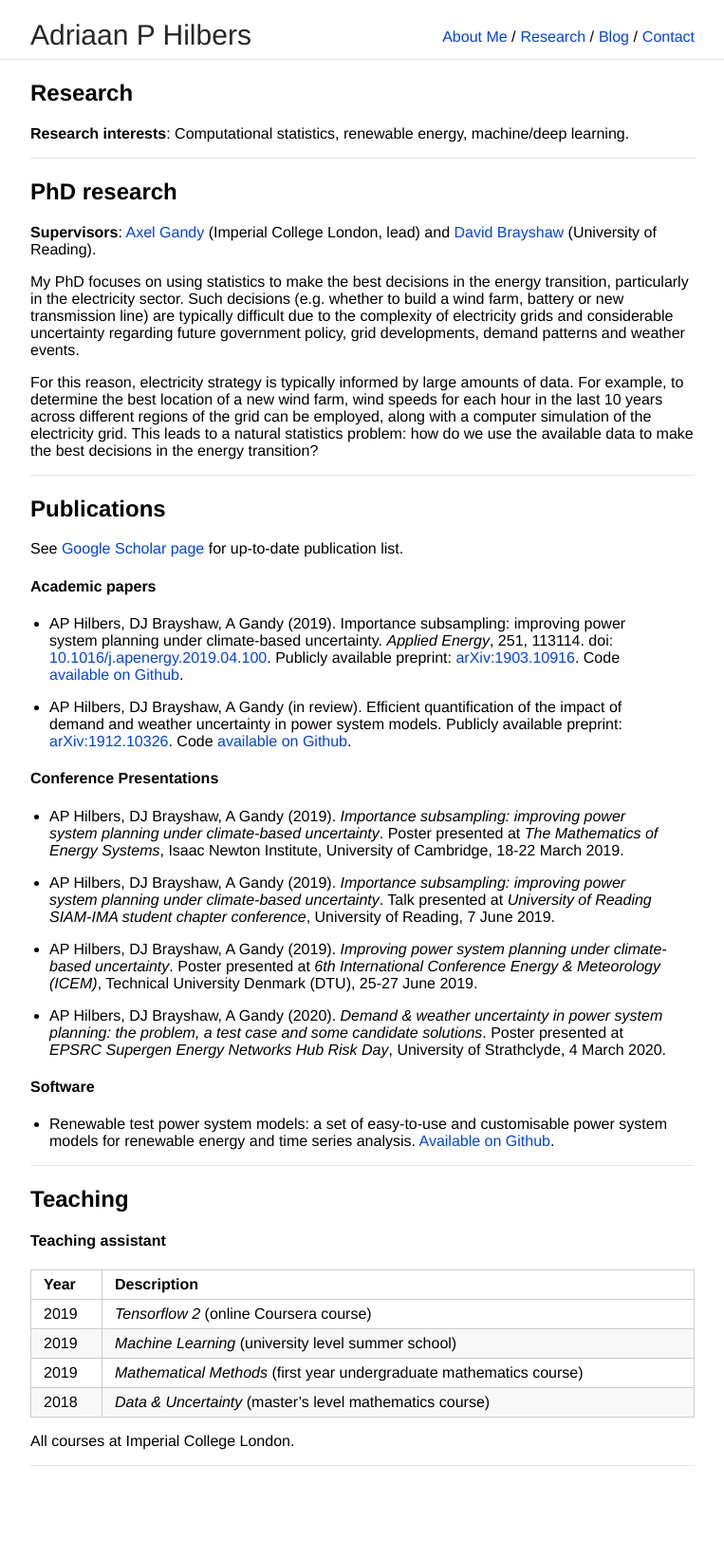
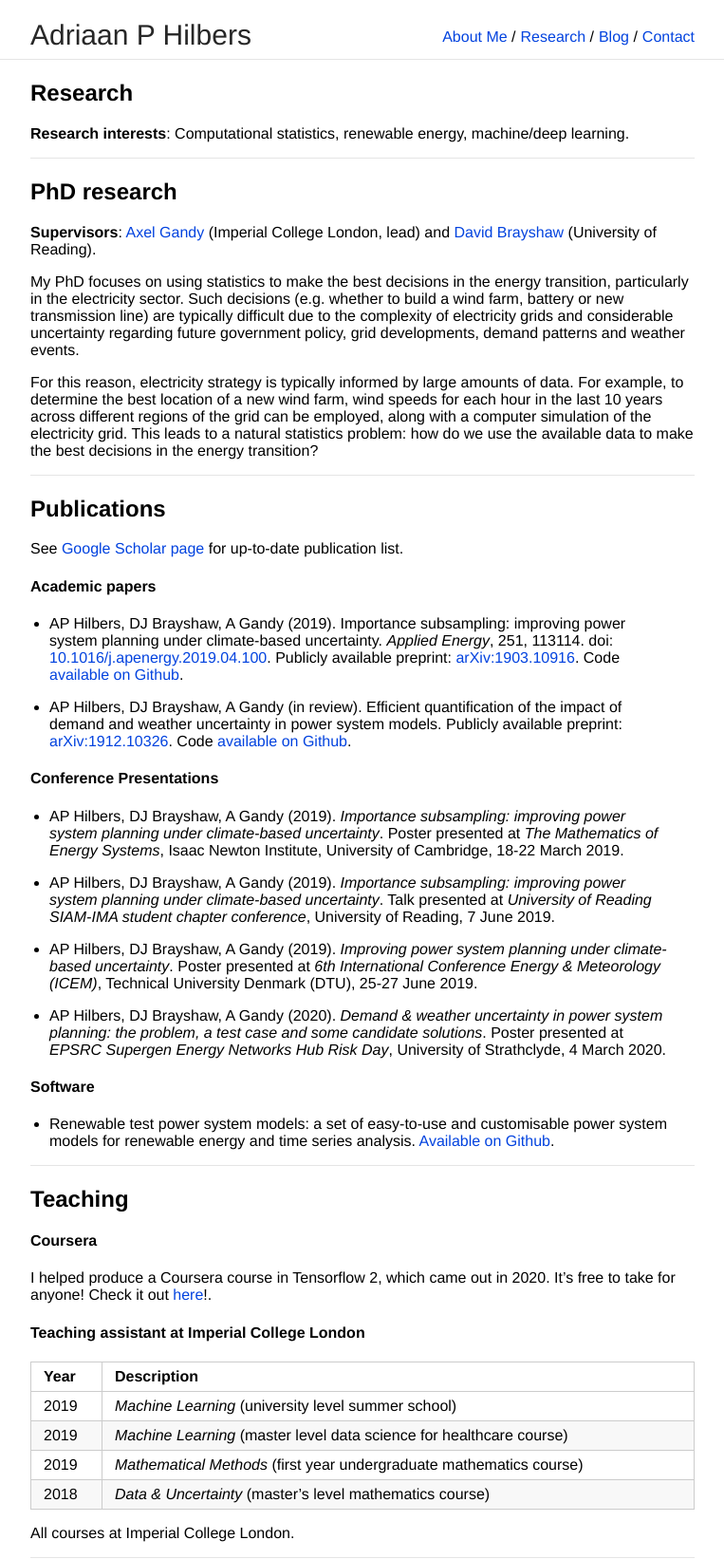
Before and after one commit to ahilbers/ahilbers.github.io, a Jekyll site: the page built from research.md, in a window 1280 px wide. Shown: the whole page at 95% size, without its empty margins (258-1021 px from the left). Built offline with Jekyll 4.4.1, drawn with Linux system fonts in a browser that asks for light colours; our own code applies the rules of GitHub Pages for plain Markdown files; before the commit the page ends 1545 px from its top, so only the background shows below that.

Commit message:
update teaching

```diff
--- a/research.md
+++ b/research.md
@@ -58,12 +58,16 @@ See [Google Scholar page](https://scholar.google.com/citations?user=SqSbcwQAAAAJ
 
 ## Teaching
 
-#### Teaching assistant
+#### Coursera
+
+I helped produce a Coursera course in Tensorflow 2, which came out in 2020. It's free to take for anyone! Check it out [here](https://www.coursera.org/learn/getting-started-with-tensor-flow2)!.
+
+#### Teaching assistant at Imperial College London
 
 Year | Description
 ----- | ------------------
-2019 | *Tensorflow 2* (online Coursera course)
 2019 | *Machine Learning* (university level summer school)
+2019 | *Machine Learning* (master level data science for healthcare course)
 2019 | *Mathematical Methods* (first year undergraduate mathematics course)
 2018 | *Data & Uncertainty* (master's level mathematics course)
 
```
